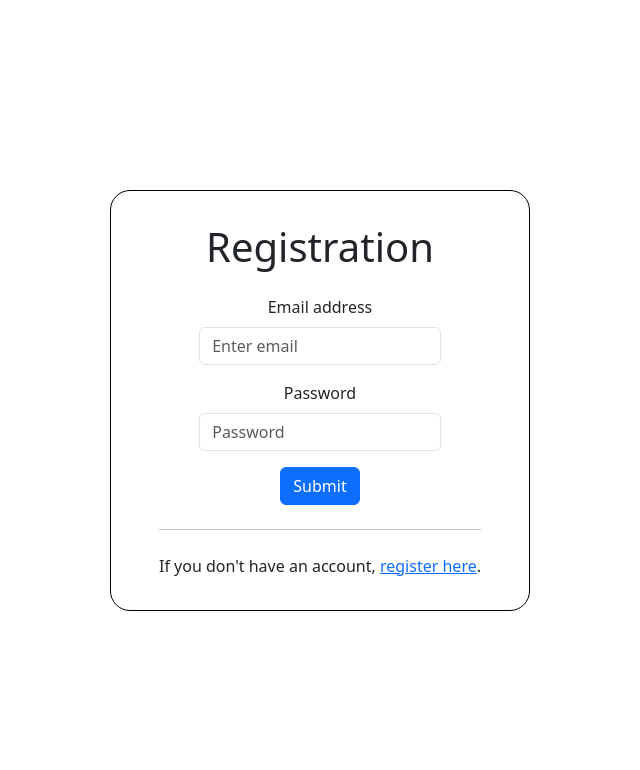
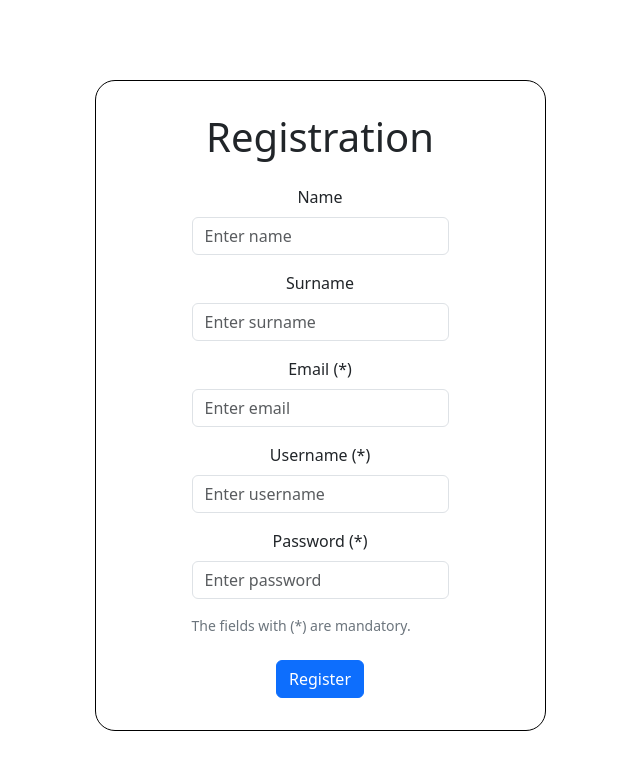
Before and after one commit to CristinaMastellaro/BE_Capstone, a React (Vite) app in the folder FE_Capstone/: page /register in a window 1280 px wide. Shown: the top 770 px of the page, without its empty margins (320-960 px from the left). Built offline with nearby package versions, Linux system fonts and the light colour scheme.

Commit message:
registration fe done

```diff
--- /dev/null
+++ b/FE_Capstone/src/components/Loader.tsx
@@ -0,0 +1,11 @@
+import "../css/login.css";
+
+const Loader = () => {
+  return (
+    <div className="d-flex justify-content-center mt-3">
+      <div className="loader"></div>
+    </div>
+  );
+};
+
+export default Loader;
--- a/FE_Capstone/src/components/Login.tsx
+++ b/FE_Capstone/src/components/Login.tsx
@@ -60,7 +60,7 @@ const Login = () => {
             <Form.Control
               className="w-75"
               type="text"
-              placeholder="Enter email"
+              placeholder="Enter username"
               onChange={(e) => setUsername(e.target.value)}
               value={username}
             />
@@ -84,7 +84,7 @@ const Login = () => {
             type="submit"
             className=" align-self-center"
           >
-            Submit
+            Login
           </Button>
           {error != "" && (
             <p className="ms-4 text-danger small mt-3 mb-0 d-flex align-items-center">
--- a/FE_Capstone/src/components/Registration.tsx
+++ b/FE_Capstone/src/components/Registration.tsx
@@ -1,22 +1,122 @@
 import { Form, Button, Container } from "react-bootstrap";
 import "../css/login.css";
-import { Link } from "react-router-dom";
+import { useState } from "react";
+import { useNavigate } from "react-router-dom";
+import { BiInfoCircle } from "react-icons/bi";
+import Loader from "./Loader";
 
 const Registration = () => {
+  const [name, setName] = useState("");
+  const [surname, setSurname] = useState("");
+  const [email, setEmail] = useState("");
+  const [username, setUsername] = useState("");
+  const [password, setPassword] = useState("");
+
+  const [errors, setErrors] = useState<string[]>([]);
+  const [loading, setLoading] = useState(false);
+
+  const navigate = useNavigate();
+
+  const registration = (e: React.FormEvent) => {
+    e.preventDefault();
+    setLoading(true);
+    setErrors([]);
+
+    fetch("http://localhost:8888/auth/register", {
+      method: "POST",
+      headers: {
+        "Content-Type": "application/json",
+      },
+      body: JSON.stringify({
+        name: name,
+        surname: surname,
+        email: email,
+        username: username,
+        password: password,
+      }),
+    })
+      .then((res) => {
+        if (res.ok) {
+          setLoading(false);
+          navigate("/");
+        } else {
+          setLoading(false);
+          res.json().then((data) => {
+            const stringError: string[] = [];
+            if (data.listErrors) {
+              data.listErrors.forEach((e: string) => stringError.push(e + " "));
+            } else {
+              stringError.push(data.message);
+            }
+            setErrors(stringError);
+          });
+          throw new Error("Error!");
+        }
+      })
+      .catch(() => {
+        console.error("Error!");
+      });
+  };
+
   return (
-    <Container fluid className="vh-100">
-      <Form className="d-flex flex-column align-items-center justify-content-center h-100">
-        <div className="d-flex flex-column myForm">
+    <Container fluid>
+      <Form
+        className="d-flex flex-column align-items-center justify-content-center h-100"
+        onSubmit={registration}
+      >
+        <div className="d-flex flex-column myForm registrationForm">
           <h1 className="text-center mb-4">Registration</h1>
+          <Form.Group
+            className="mb-3 d-flex flex-column align-items-center"
+            controlId="formName"
+          >
+            <Form.Label>Name</Form.Label>
+            <Form.Control
+              type="text"
+              placeholder="Enter name"
+              value={name}
+              onChange={(e) => setName(e.target.value)}
+            />
+          </Form.Group>
+
+          <Form.Group
+            className="mb-3 d-flex flex-column align-items-center"
+            controlId="formSurname"
+          >
+            <Form.Label>Surname</Form.Label>
+            <Form.Control
+              type="text"
+              placeholder="Enter surname"
+              value={surname}
+              onChange={(e) => setSurname(e.target.value)}
+            />
+          </Form.Group>
+
           <Form.Group
             className="mb-3 d-flex flex-column align-items-center"
             controlId="formBasicEmail"
           >
-            <Form.Label>Email address</Form.Label>
+            <Form.Label>Email (*)</Form.Label>
             <Form.Control
-              className="w-75"
               type="email"
               placeholder="Enter email"
+              required
+              value={email}
+              onChange={(e) => setEmail(e.target.value)}
+            />
+          </Form.Group>
+
+          <Form.Group
+            className="mb-3 d-flex flex-column align-items-center"
+            controlId="formUsername"
+          >
+            <Form.Label>Username (*)</Form.Label>
+            <Form.Control
+              type="text"
+              placeholder="Enter username"
+              required
+              value={username}
+              onChange={(e) => setUsername(e.target.value)}
             />
           </Form.Group>
 
@@ -24,25 +124,38 @@ const Registration = () => {
             className="mb-3 d-flex flex-column align-items-center"
             controlId="formBasicPassword"
           >
-            <Form.Label>Password</Form.Label>
+            <Form.Label>Password (*)</Form.Label>
             <Form.Control
-              className="w-75"
               type="password"
-              placeholder="Password"
+              placeholder="Enter password"
+              required
+              value={password}
+              onChange={(e) => setPassword(e.target.value)}
             />
           </Form.Group>
+          <div>
+            {errors.length != 0 &&
+              errors.map((error, i) => (
+                <div
+                  key={i}
+                  className="text-danger small mb-0 d-flex align-items-center mb-1 justify-content-center"
+                >
+                  <BiInfoCircle className="me-2 text-danger" />
+                  <p className="w-75 mb-0">{error}</p>
+                </div>
+              ))}
+          </div>
+          <p className="small text-secondary mb-4">
+            The fields with (*) are mandatory.
+          </p>
           <Button
             variant="primary"
             type="submit"
             className=" align-self-center"
           >
-            Submit
+            Register
           </Button>
-          <hr className="my-4" />
-          <p>
-            If you don't have an account,{" "}
-            <Link to="/register">register here</Link>.
-          </p>
+          {loading && <Loader />}
         </div>
       </Form>
     </Container>
--- a/FE_Capstone/src/css/login.css
+++ b/FE_Capstone/src/css/login.css
@@ -1,5 +1,44 @@
+.container {
+  min-height: 100vh;
+}
+
 .myForm {
   border: 1px solid black;
   border-radius: 20px;
   padding: 2em 3em 1em 3em;
 }
+
+.registrationForm {
+  padding: 2em 6em;
+  max-width: 80%;
+  margin-top: 5em;
+}
+
+/* HTML: <div class="loader"></div> */
+.loader {
+  width: 25px;
+  aspect-ratio: 0.75;
+  --c: no-repeat linear-gradient(#0000007f 0 0);
+  background: var(--c) 0% 50%, var(--c) 50% 50%, var(--c) 100% 50%;
+  animation: l7 1s infinite linear alternate;
+}
+@keyframes l7 {
+  0% {
+    background-size: 10% 50%, 10% 50%, 10% 50%;
+  }
+  20% {
+    background-size: 10% 20%, 10% 50%, 10% 50%;
+  }
+  40% {
+    background-size: 10% 100%, 10% 20%, 10% 50%;
+  }
+  60% {
+    background-size: 10% 50%, 10% 100%, 10% 20%;
+  }
+  80% {
+    background-size: 10% 50%, 10% 50%, 10% 100%;
+  }
+  100% {
+    background-size: 10% 50%, 10% 50%, 10% 50%;
+  }
+}
```
Also changed, not shown: 1 other file (tests, documents, lock files or other folders).
